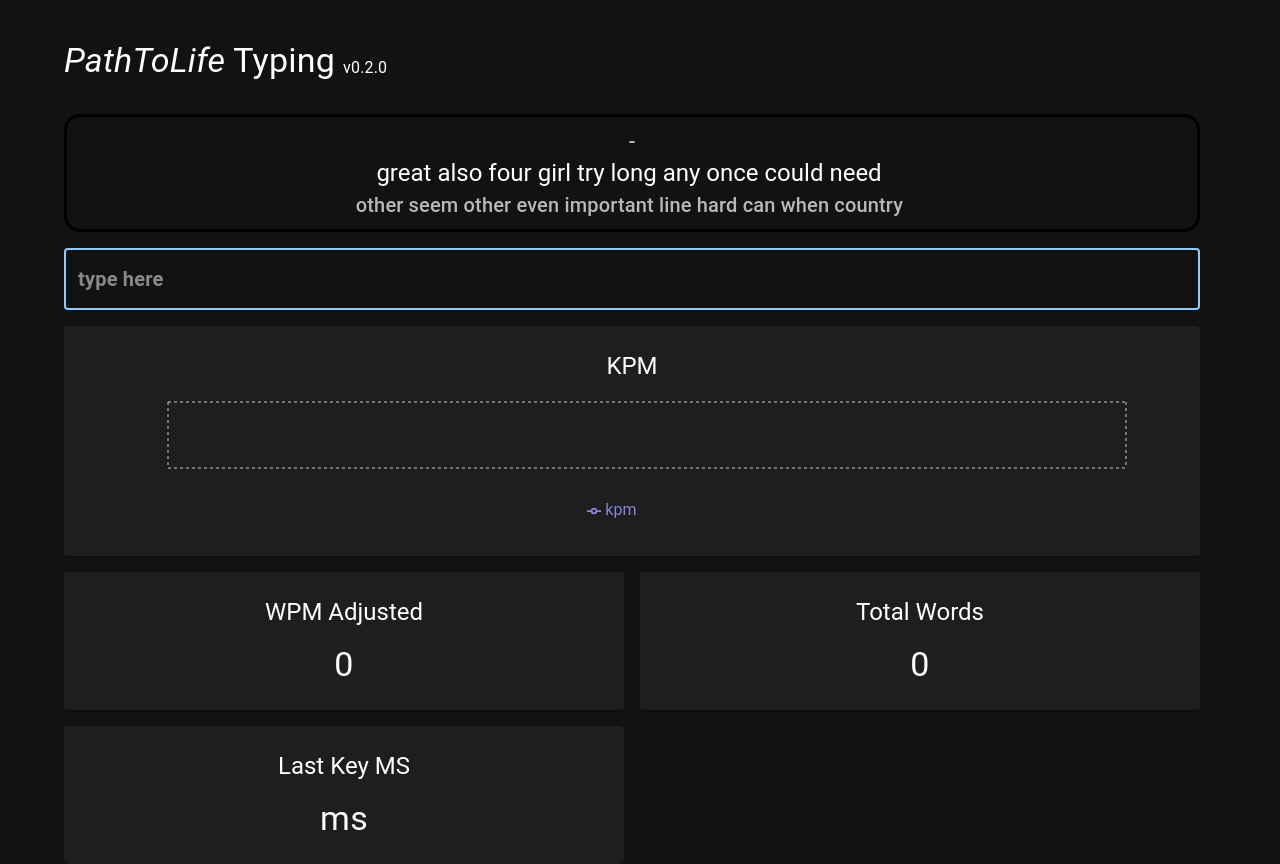
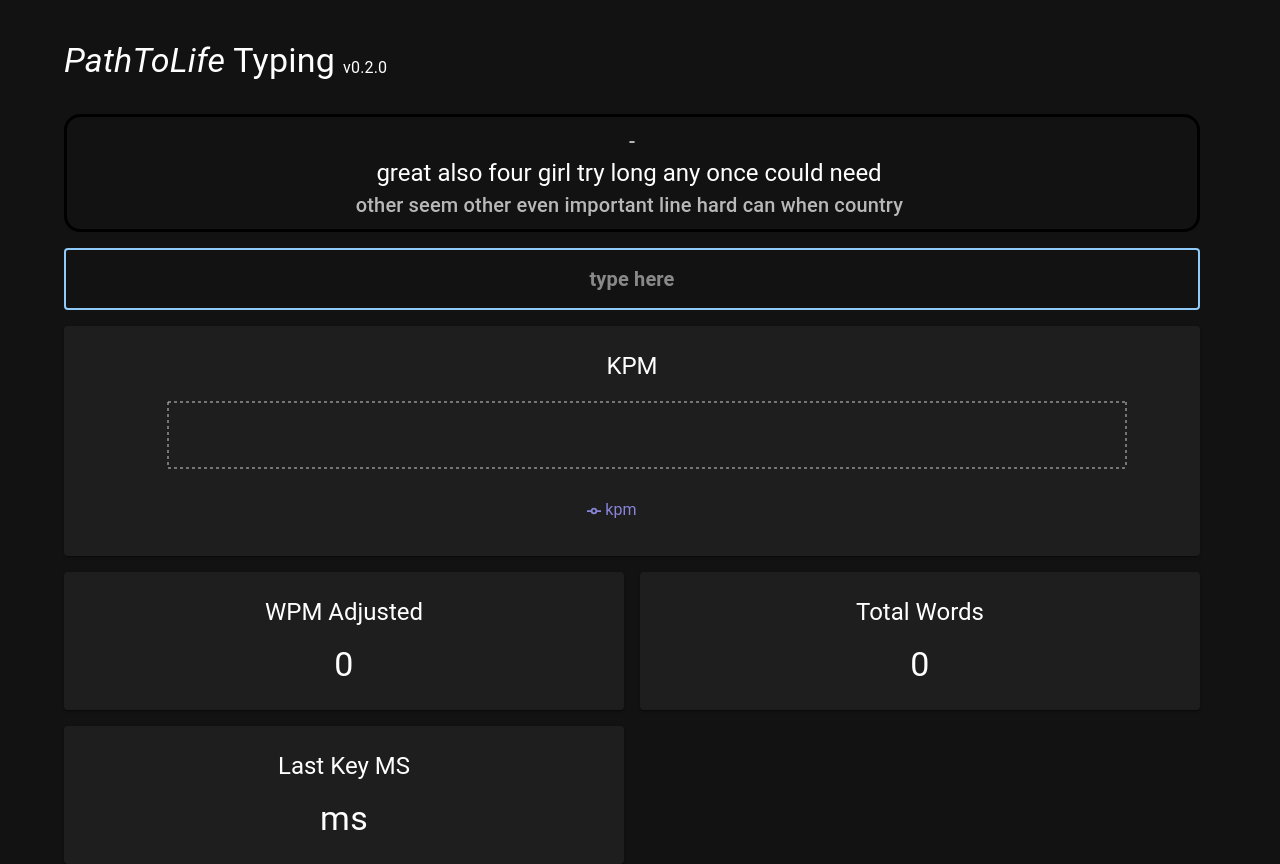
Before and after one commit to PathToLife/pathtolife-typing, a React (Create React App) app: page / in a window 1280 px wide. Built offline with nearby package versions, Linux system fonts and the light colour scheme.

Commit message:
fix typing input not centered

```diff
--- a/src/components/typing/TypingInput.tsx
+++ b/src/components/typing/TypingInput.tsx
@@ -87,7 +87,7 @@ export const TypingInput: React.FC = () => {
             placeholder="type here"
             fullWidth
             variant="outlined"
-            InputProps={{
+            inputProps={{
                 sx: {
                     textAlign: 'center',
                     fontWeight: 'bold',
```
